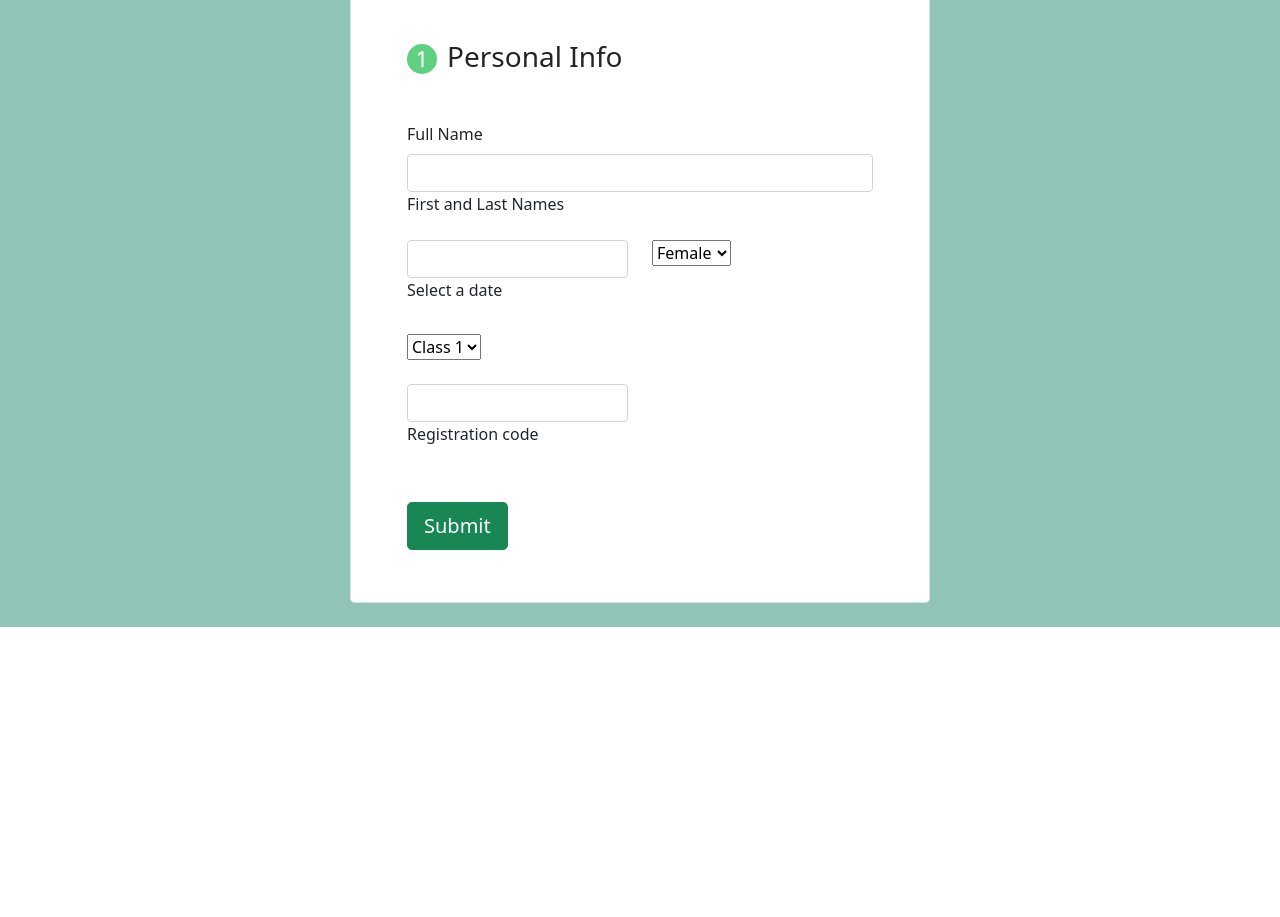
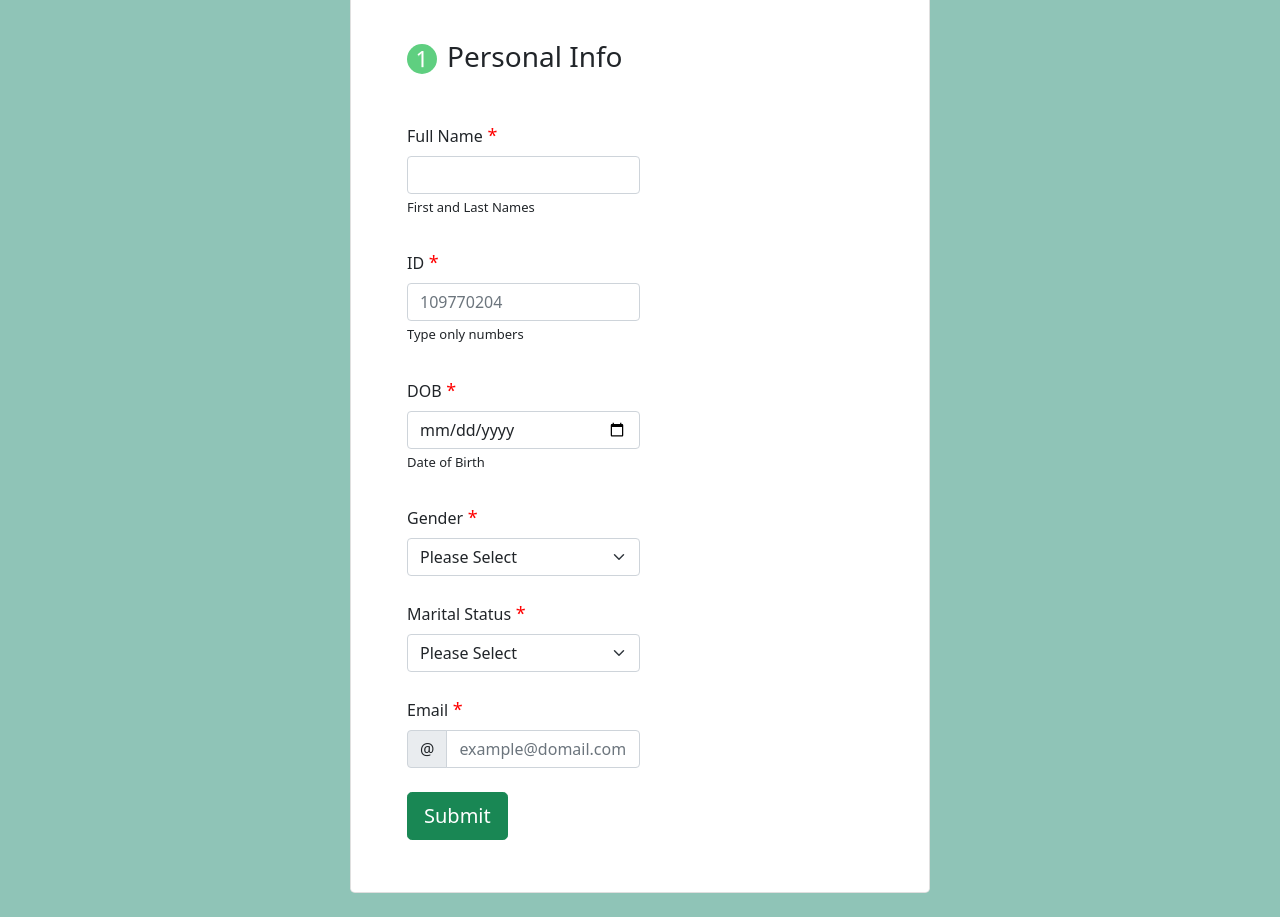
Before and after one commit to acnetcenter/ApplicantForm, a plain HTML site: page index.html in a window 1280 px wide. Shown: the part 580-1497 px from the top of the page. Before the commit the page ends 1207 px from the top, so only its background shows below. Drawn offline with nearby package versions, Linux system fonts and the light colour scheme.

Commit message:
se agregan campos en index

```diff
--- a/css/styles.css
+++ b/css/styles.css
@@ -3,6 +3,8 @@
     height: 100vh !important;
     }
     }
+
+
 
 
 
@@ -19,3 +21,12 @@
     text-shadow: 0 1px 0 rgba(255,255,255,0.2);
     border-radius: 100%;
     }
+
+.txt-sm {
+    font-size: 13px;
+}
+
+.form-required {
+    color: red;
+    font-size: 18px;
+}
--- a/index.html
+++ b/index.html
@@ -29,54 +29,53 @@
 
                         <form class="px-md-2">
 
-                            <div class="form-group mb-4">
-                                <label class="form-label">Full Name</label>
-                                <input type="text" class="form-control" />
-                                <label class="text-sm-start">First and Last Names</label>
+                            <div class="form-group col-md-6 mb-4">
+                                <label class="form-label">Full Name</label><span class="form-required"> *</span>
+                                <input type="text" class="form-control" required/>
+                                <label class="form-label txt-sm">First and Last Names</label>
                             </div>
 
-                            <div class="row">
-                                <div class="col-md-6 mb-4">
+                            <div class="form-group col-md-6 mb-4">
+                                <label class="form-label">ID</label><span class="form-required"> *</span>
+                                <input type="text" class="form-control" placeholder="109770204" required/>
+                                <label class="form-label txt-sm">Type only numbers</label>
+                            </div>
 
-                                    <div class="form-outline datepicker">
-                                        <input type="text" class="form-control" id="exampleDatepicker1" />
-                                        <label for="exampleDatepicker1" class="form-label">Select a date</label>
-                                    </div>
+                            <div class="form-group col-md-6 mb-4">
+                                <label class="form-label">DOB</label><span class="form-required"> *</span>
+                                <input type="date" class="form-control" />
+                                <label class="form-label txt-sm">Date of Birth</label>
+                            </div>
 
-                                </div>
-                                <div class="col-md-6 mb-4">
+                            <div class="form-group col-md-6 mb-4">
+                                <label class="form-label">Gender</label><span class="form-required"> *</span>
+                                <select class="form-select">
+                                    <option selected>Please Select</option>
+                                    <option value="male">Male</option>
+                                    <option value="female">Female</option>
+                                  </select>
+                            </div>
 
-                                <select class="select">
-                                    <option value="1" disabled>Gender</option>
-                                    <option value="2">Female</option>
-                                    <option value="3">Male</option>
-                                    <option value="4">Other</option>
-                                </select>
+                            <div class="form-group col-md-6 mb-4">
+                                <label class="form-label">Marital Status</label><span class="form-required"> *</span>
+                                <select class="form-select">
+                                    <option selected>Please Select</option>
+                                    <option value="single">Single</option>
+                                    <option value="married">Married</option>
+                                    <option value="cohabitation">Cohabitation</option>
+                                    <option value="divorse">Divorse</option>
+                                    <option value="widow">Widow(er)</option>
+                                  </select>
+                            </div>
 
+                            <div class="form-group col-md-6 mb-4">
+                                <label class="form-label">Email</label><span class="form-required"> *</span>
+                                <div class="input-group mb-3">
+                                    <span class="input-group-text" id="basic-addon1">@</span>
+                                    <input type="text" class="form-control" placeholder="example@domail.com" required/>
                                 </div>
                             </div>
 
-                            <div class="mb-4">
-
-                                <select class="select">
-                                <option value="1" disabled>Class</option>
-                                <option value="2">Class 1</option>
-                                <option value="3">Class 2</option>
-                                <option value="4">Class 3</option>
-                                </select>
-
-                            </div>
-
-                            <div class="row mb-4 pb-2 pb-md-0 mb-md-5">
-                                <div class="col-md-6">
-
-                                <div class="form-outline">
-                                    <input type="text" id="form3Example1w" class="form-control" />
-                                    <label class="form-label" for="form3Example1w">Registration code</label>
-                                </div>
-
-                                </div>
-                            </div>
 
                             <button type="submit" class="btn btn-success btn-lg mb-1">Submit</button>
 
```
